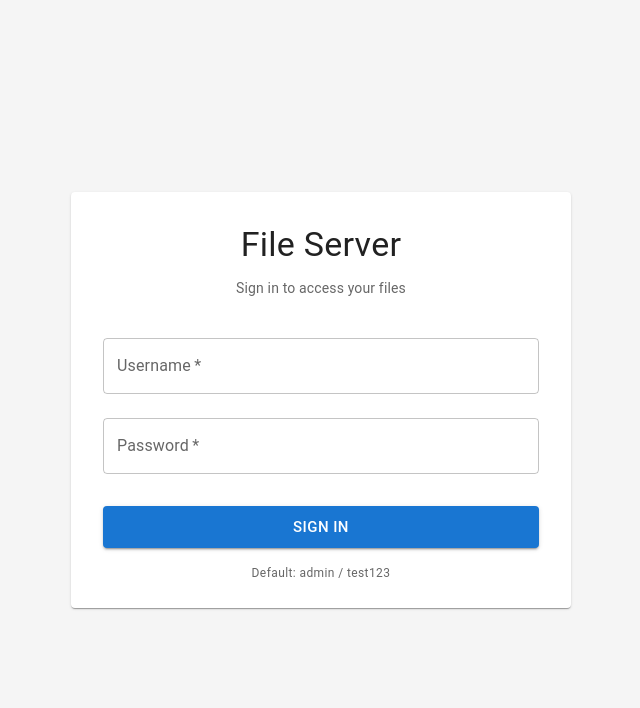
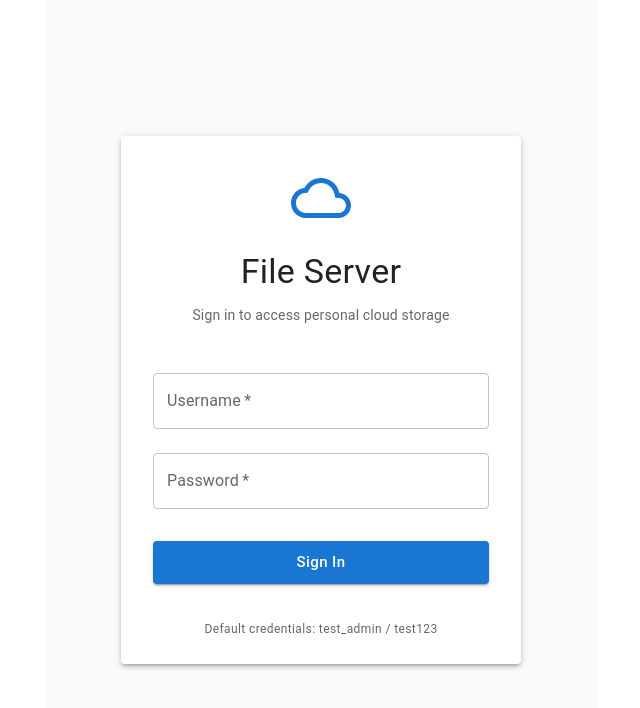
Before and after one commit to sawyerjones/pi-cloud, a React (Create React App) app in the folder frontend/: page /login in a window 1280 px wide. Shown: the top 708 px of the page, without its empty margins (319-959 px from the left). Built offline with nearby package versions, Linux system fonts and the light colour scheme; no server answers.

Commit message:
updated login ui, fixed bugs in js api and js auth

```diff
--- a/frontend/src/App.js
+++ b/frontend/src/App.js
@@ -11,6 +11,18 @@ const theme = createTheme({
     mode: 'light',
     primary: {
       main: '#1976d2',
+    },
+    secondary: {
+      main: '#dc004e',
+    },
+  },
+  components: {
+    MuiButton: {
+      styleOverrides: {
+        root: {
+          textTransform: 'none',
+        },
+      },
     },
   },
 });
--- a/frontend/src/components/Login.jsx
+++ b/frontend/src/components/Login.jsx
@@ -1,5 +1,6 @@
 import React, { useState } from "react";
-import { Box, Card, CardContent, TextField, Button, Typography, Alert, CircularProgress } from '@mui/material';
+import { Box, Card, CardContent, TextField, Button, Typography, Alert, CircularProgress, Container } from '@mui/material';
+import { CloudOutlined } from '@mui/icons-material';
 import { useAuth } from "../contexts/AuthContext";
 
 
@@ -9,30 +10,42 @@ const Login = () => {
     const { login, loading, error } = useAuth();
 
     const handleSubmit = async (e) => {
+        console.log("handlesubmit fired");
         e.preventDefault();
         await login(username, password);
     }
-
     return (
+        <Container component="main" maxWidth="sm">
         <Box
-            display="flex"
-            justifyContent="center"
-            alignItems="center"
-            minHeight="100vh"
-            bgcolor="grey.100"
+            sx={{
+            minHeight: '100vh',
+            display: 'flex',
+            flexDirection: 'column',
+            justifyContent: 'center',
+            alignItems: 'center',
+            backgroundColor: 'grey.50',
+            }}
         >
-            <Card sx={{ minWidth: 400, maxWidth: 500 }}>
+            <Card
+            sx={{
+                width: '100%',
+                maxWidth: 400,
+                boxShadow: 3,
+            }}
+            >
             <CardContent sx={{ p: 4 }}>
-                <Typography variant="h4" component="h1" gutterBottom align="center">
+                <Box sx={{ textAlign: 'center', mb: 4 }}>
+                <CloudOutlined sx={{ fontSize: 60, color: 'primary.main', mb: 2 }} />
+                <Typography variant="h4" component="h1" gutterBottom>
                     File Server
                 </Typography>
-
-                <Typography variant="body2" color="text.secondary" align="center" sx={{ mb: 3 }}>
-                    Sign in to access your files
+                <Typography variant="body2" color="text.secondary">
+                    Sign in to access personal cloud storage
                 </Typography>
+                </Box>
 
                 {error && (
-                    <Alert severity="error" sx={{ mb: 2 }}>
+                <Alert severity="error" sx={{ mb: 3 }}>
                     {error}
                 </Alert>
                 )}
@@ -47,6 +60,7 @@ const Login = () => {
                     onChange={(e) => setUsername(e.target.value)}
                     disabled={loading}
                     required
+                    autoFocus
                 />
 
                 <TextField
@@ -73,13 +87,16 @@ const Login = () => {
                 </Button>
                 </form>
 
-                <Typography variant="caption" color="text.secondary" align="center" display="block">
-                    Default: admin / test123
+                <Box sx={{ textAlign: 'center', mt: 2 }}>
+                <Typography variant="caption" color="text.secondary">
+                    Default credentials: test_admin / test123
                 </Typography>
+                </Box>
             </CardContent>
             </Card>
         </Box>
+        </Container>
     );
-}
+};
 
 export default Login;
--- a/frontend/src/contexts/AuthContext.js
+++ b/frontend/src/contexts/AuthContext.js
@@ -57,7 +57,7 @@ export const AuthProvider = ({ children }) => {
             return  {success: true }
         } catch (error) {
             // catch failed logins
-            const message = error.reponse?.data?.error || "Login Failed";
+            const message = error.response?.data?.error || "Login Failed";
             setError(message);
             return { sucess: false, error: message}
         } finally {
--- a/frontend/src/services/api.js
+++ b/frontend/src/services/api.js
@@ -28,6 +28,7 @@ api.interceptors.response.use(
     (error) => {
         // on error remove any auth and kick back to login
         if (error.response?.status === 401) {
+            console.log("js is recieving 401 exception")
             localStorage.removeItem('authToken');
             window.location.href = '/login';
         }
```
Also changed, not shown: 1 other file (tests, documents, lock files or other folders). Lines whose indentation alone changed are shown as unchanged.
